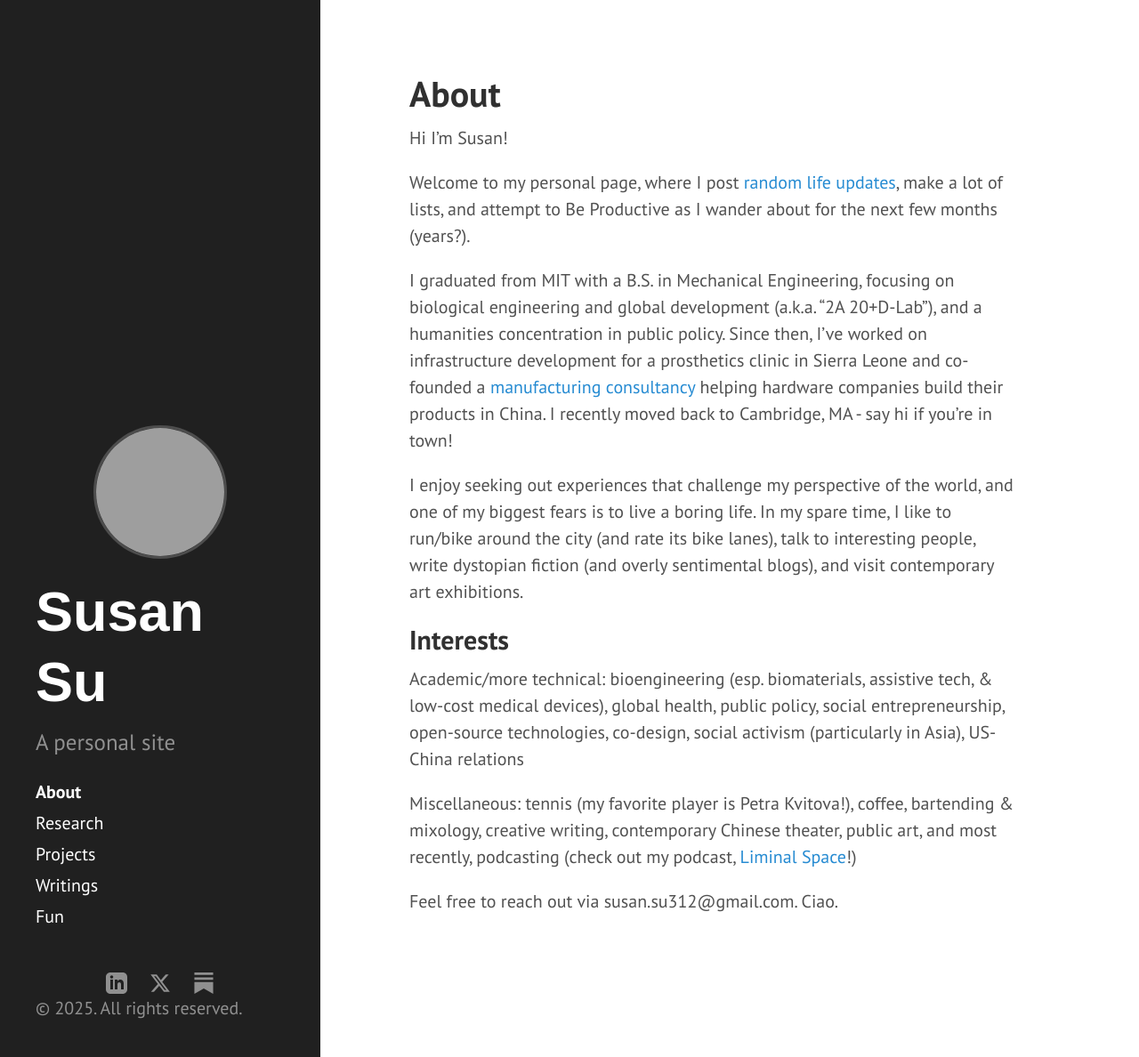
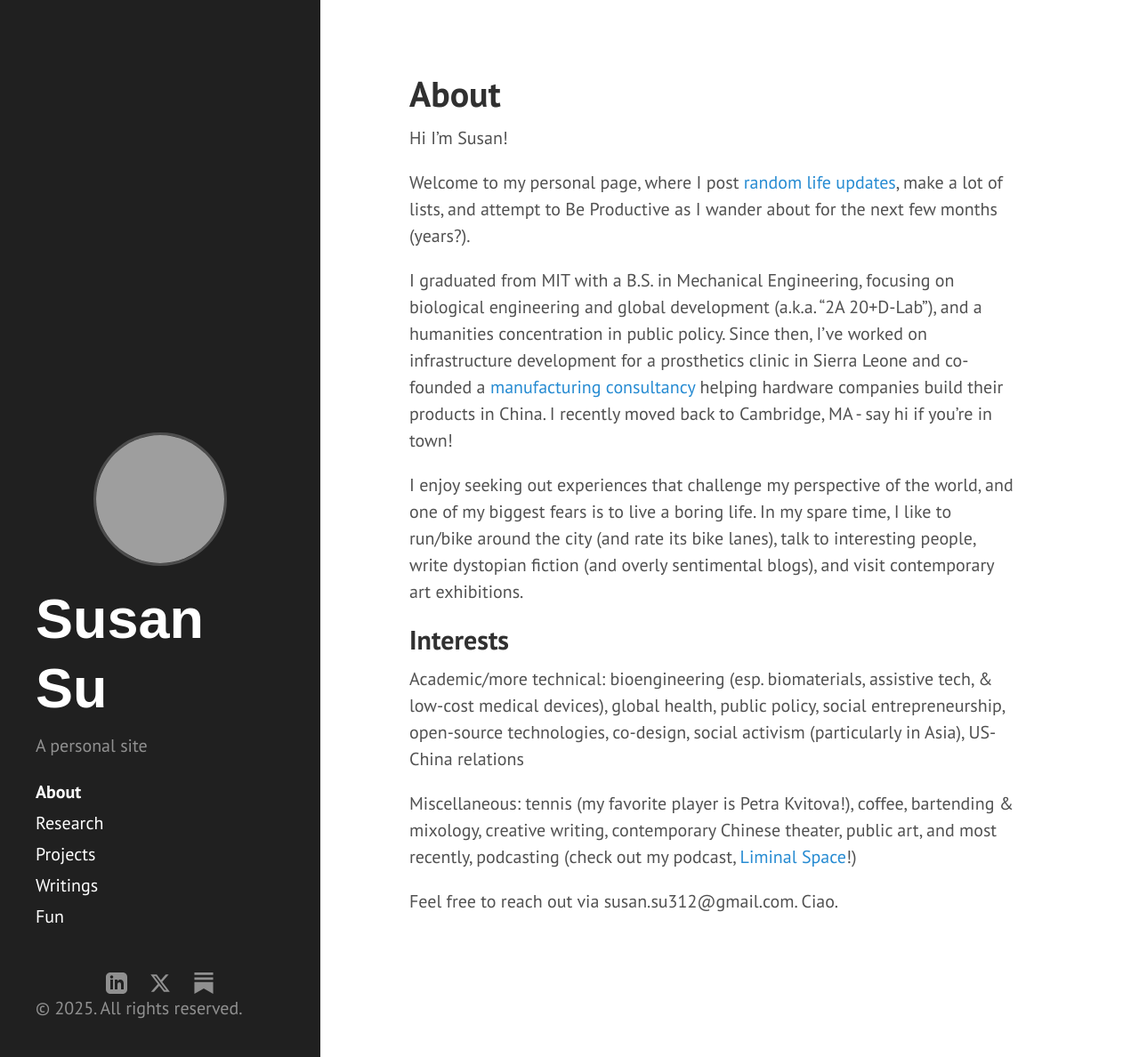
Before and after one commit to phreakasu/phreakasu, a Jekyll site: the page built from index.md, in a window 1280 px wide and 1188 px high. Shown: the whole window at 89% size. Built offline with Jekyll 4.4.1, drawn with Linux system fonts in a browser that asks for light colours; grey boxes are pictures that could not be loaded.

Commit message:
Update poole.css

```diff
--- a/public/css/poole.css
+++ b/public/css/poole.css
@@ -428,3 +428,43 @@
     border-bottom-right-radius: 4px;
   }
 }
+/* Smaller font sizes */
+html {
+  font-size: 14px;
+}
+
+@media (min-width: 38em) {
+  html {
+    font-size: 16px;
+  }
+}
+
+@media (min-width: 48em) {
+  html {
+    font-size: 18px;
+  }
+}
+
+h1 {
+  font-size: 2rem;
+}
+
+h2 {
+  font-size: 1.5rem;
+}
+
+h3 {
+  font-size: 1.25rem;
+}
+
+h4 {
+  font-size: 1rem;
+}
+
+.sidebar-about h1 {
+  font-size: 2rem;
+}
+
+.lead {
+  font-size: 1rem;
+}
```
